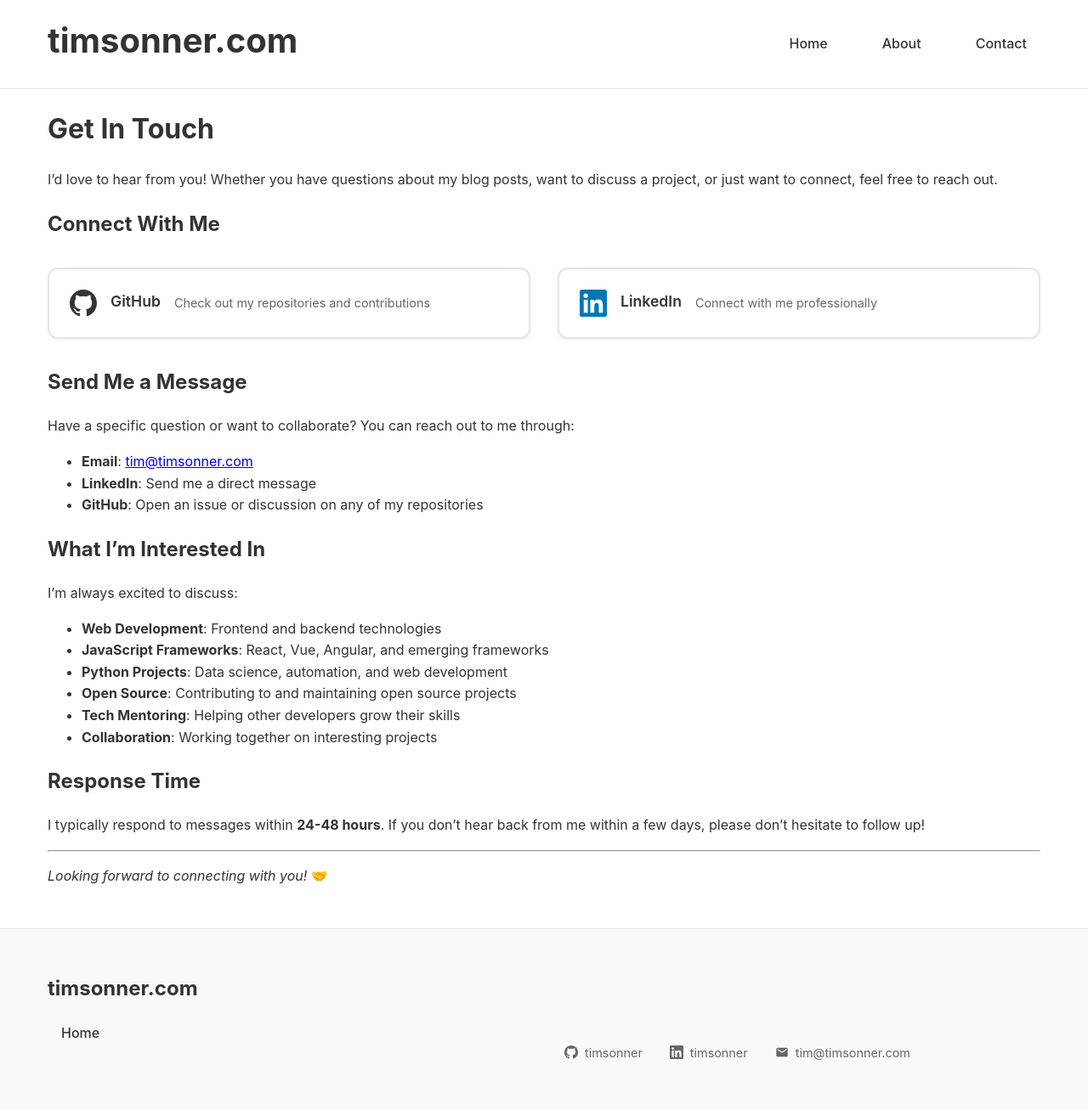
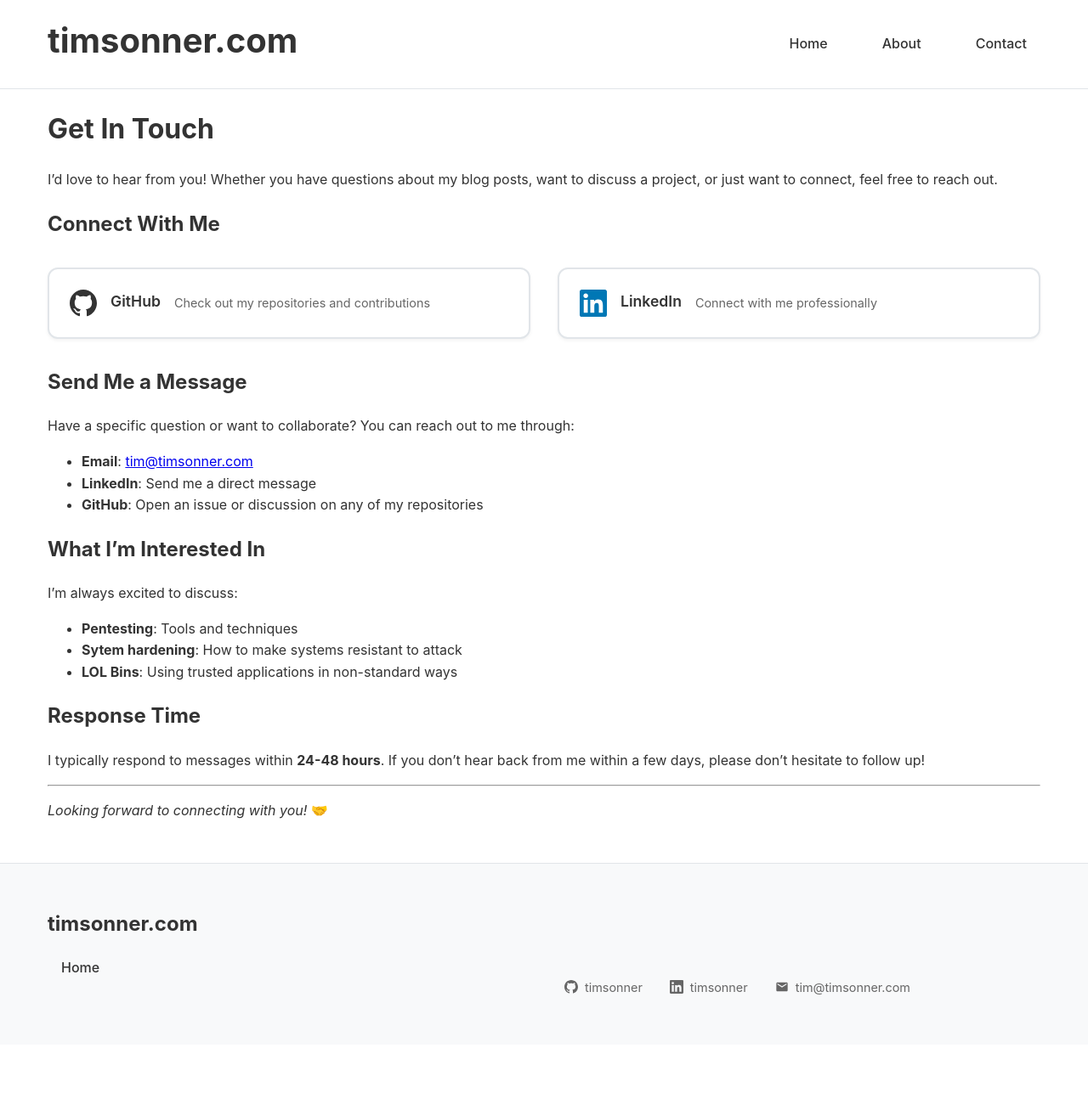
Before and after one commit to timsonner/timsonner.github.io, a Jekyll site: the page built from contact.md, in a window 1280 px wide. Shown: the whole page at 85% size. Built offline with Jekyll 4.4.1, drawn with Linux system fonts in a browser that asks for light colours; after the commit the page ends 1230 px from its top, so only the background shows below that.

Commit message:
update contact, remove email from about

```diff
--- a/contact.md
+++ b/contact.md
@@ -40,12 +40,9 @@ Have a specific question or want to collaborate? You can reach out to me through
 
 I'm always excited to discuss:
 
-- **Web Development**: Frontend and backend technologies
-- **JavaScript Frameworks**: React, Vue, Angular, and emerging frameworks
-- **Python Projects**: Data science, automation, and web development
-- **Open Source**: Contributing to and maintaining open source projects
-- **Tech Mentoring**: Helping other developers grow their skills
-- **Collaboration**: Working together on interesting projects
+- **Pentesting**: Tools and techniques
+- **Sytem hardening**: How to make systems resistant to attack
+- **LOL Bins**: Using trusted applications in non-standard ways
 
 ## Response Time
 
```
Also changed, not shown: about.md (+0 -7 lines).
